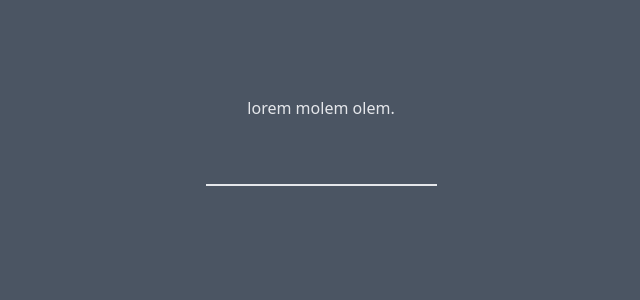
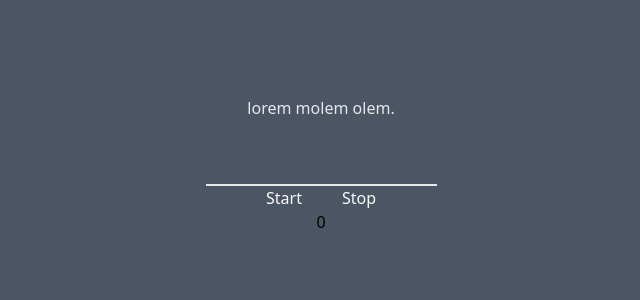
Before and after one commit to Enszyk/speed-typer, a Vue app: page / in a window 1280 px wide. Shown: the top 300 px of the page, without its empty margins (319-959 px from the left). Built offline with nearby package versions, Linux system fonts and the light colour scheme.

Commit message:
Working and not bouncing timer

```diff
--- a/src/App.vue
+++ b/src/App.vue
@@ -1,7 +1,11 @@
 <template>
   <div class="bg-gray-600 min-h-screen text-center pt-24">
     <div class="w-1/3 mx-auto text-gray-200">
-      <span v-for="letter in textToObject" :key="letter.id" :class="letterClass(letter.state)">
+      <span
+        v-for="letter in textToObject"
+        :key="letter.id"
+        :class="letterClass(letter.state)"
+      >
         {{ letter.letter }}
       </span>
     </div>
@@ -10,13 +14,22 @@
       class="mt-10 bg-transparent outline-none text-gray-200 border-b-2 border-gray-200"
       v-model="typedText"
     />
+    <br>
+    <button @click="startTimer" class="text-gray-50 mr-10">Start</button>
+    <button @click="stopTimer" class="text-gray-50">Stop</button>
+    <br>
+    {{ time }}
   </div>
 </template>
 
 <script lang="ts">
 import { defineComponent, ref, watch } from "vue";
-import { getFirstUncompletedWorld} from "./use/speedTyperLogic";
-import { textToArray, textToObject, LetterState } from "./use/speedTyperInitGame";
+import { getFirstUncompletedWorld } from "./use/speedTyperLogic";
+import {
+  textToArray,
+  textToObject,
+  LetterState,
+} from "./use/speedTyperInitGame";
 import {
   handleUserInput,
   writtenText,
@@ -27,6 +40,8 @@ export default defineComponent({
   name: "App",
   setup() {
     const typedText = ref("");
+    const time = ref('0');
+    const interval = ref(0);
 
     watch(typedText, (value) => {
       typedText.value = handleUserInput(value);
@@ -35,10 +50,22 @@ export default defineComponent({
     const letterClass = (state: LetterState) => {
       switch (state) {
         case LetterState.Correct:
-          return "text-green-500"
+          return "text-green-500";
         case LetterState.Wrong:
-          return "text-gray-200 bg-red-500"
+          return "text-gray-200 bg-red-500";
       }
+    };
+
+    const incerementTime = () => {
+      time.value = (parseFloat(time.value) + 0.01).toFixed(2)
+    }
+
+    const startTimer = () => {
+      interval.value = setInterval(() => (incerementTime()), 10);
+    };
+
+    const stopTimer = () => {
+      clearInterval(interval.value)
     }
 
     return {
@@ -48,7 +75,10 @@ export default defineComponent({
       getFirstUncompletedWorld,
       writtenText,
       maxWordsTyped,
-      letterClass
+      letterClass,
+      time,
+      startTimer,
+      stopTimer,
     };
   },
 });
```
